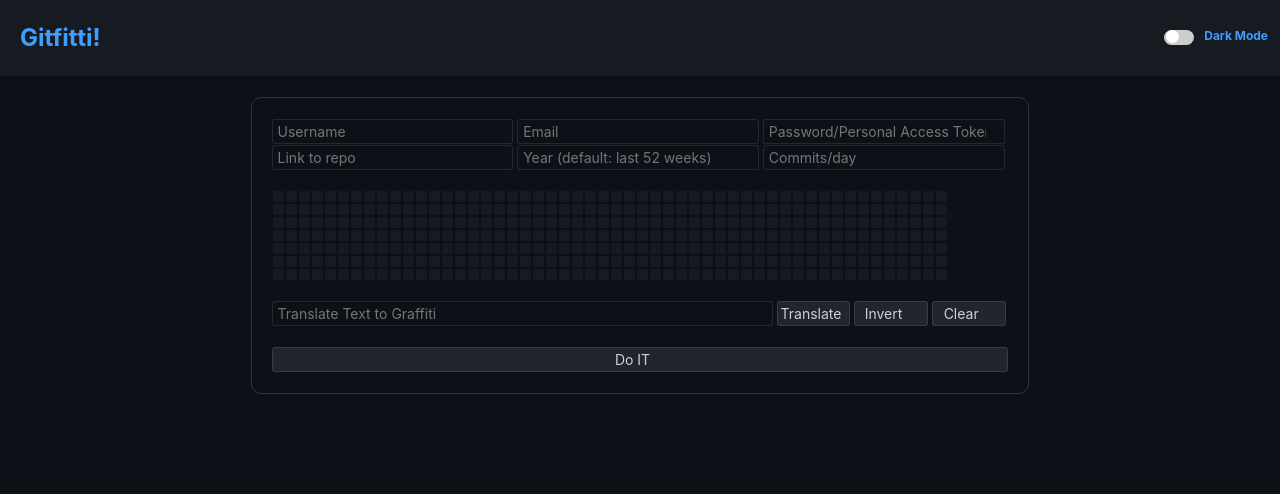
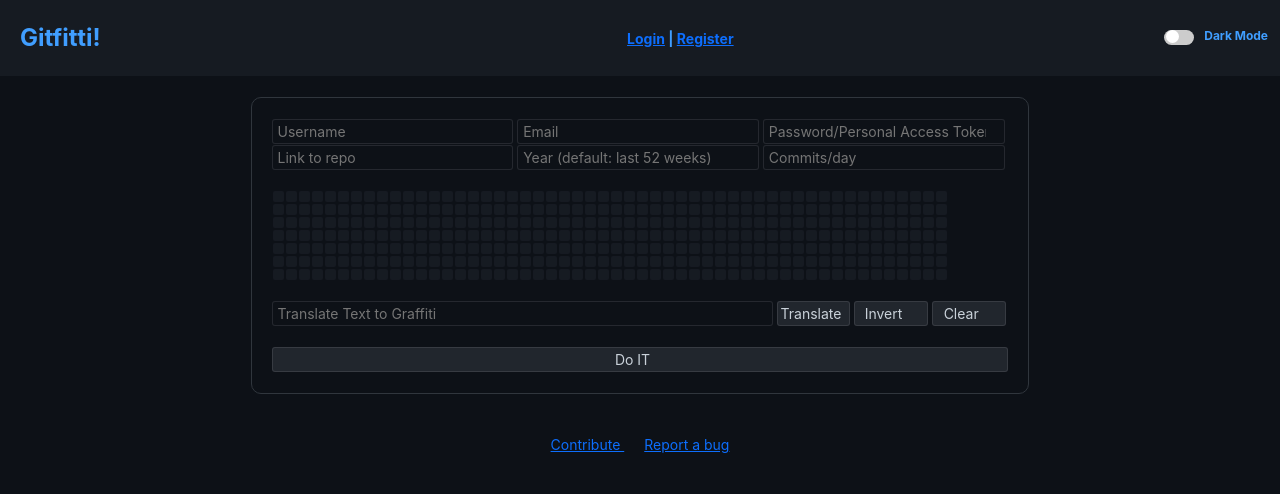
Before and after one commit to heckerfr0d/gitfitti-web, a Flask app: page / in a window 1280 px wide. Shown: the top 494 px of the page. Run offline with Flask 2, Linux system fonts and the light colour scheme; some libraries are stand-ins or nearby versions.

Commit message:
added basic navigation (crude)

```diff
--- a/main.py
+++ b/main.py
@@ -13,10 +13,10 @@
 app = Flask(__name__)
 n = 0
 cont = []
-DATABASE_URL = os.environ['DATABASE_URL']
-conn = connect(DATABASE_URL, sslmode='require')
+# DATABASE_URL = os.environ['DATABASE_URL']
+# conn = connect(DATABASE_URL, sslmode='require')
 TOKEN = os.getenv('TOKEN')
-# conn = connect(dbname="gitfitti")
+conn = connect(dbname="gitfitti")
 
 
 def getDates(year=None):
--- a/static/style.css
+++ b/static/style.css
@@ -325,3 +325,31 @@
   .slider.round:before {
     border-radius: 50%;
   }
+
+footer{
+
+    color: var(--footer-color);
+    text-align: center;
+    padding: 40px;
+    width: 100%;
+}
+
+.fa{
+    top: 5px;
+    position: relative;
+    padding: 0 10px 0 10px;
+}
+
+.icon:hover{
+    transform: scale(1.1);
+
+}
+
+.icon{
+    margin:0 30px;
+    width: 30px;
+}
+
+.schedule {
+    font-size: 14px;
+}
--- a/templates/main.html
+++ b/templates/main.html
@@ -18,6 +18,10 @@
 <body>
     <nav class="navbar navbar-dark">
         Gitfitti!
+
+        <div class="schedule">
+            <a href="/login">Login</a> | <a href="/register">Register</a>
+        </div>
 
 
         <div class="theme-switch-wrapper">
@@ -97,6 +101,11 @@
         </form>
     </div>
 </body>
+<footer>
+    <a href="/contribute"><p style="display: inline;">Contribute </p></a>
+    <a href="https://github.com/heckerfr0d/gitfitti-web"><i class="fa fa-github fa-2x" style="display: inline;"></i></a>
+    <a href="https://github.com/heckerfr0d/gitfitti-web/issues"><p style="display: inline;">Report a bug</p></a>
+</footer>
 </html>
 
 <script src="https://code.jquery.com/jquery-3.3.1.slim.min.js"
```
